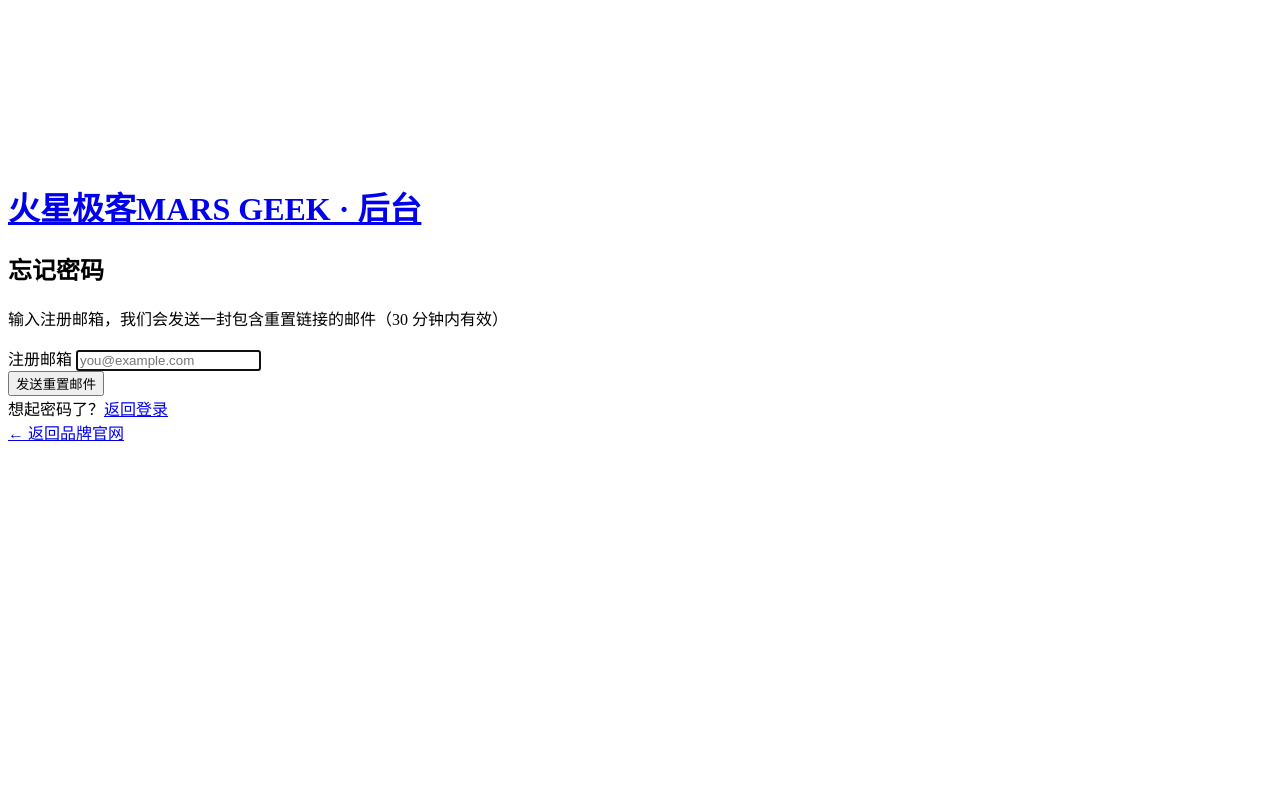
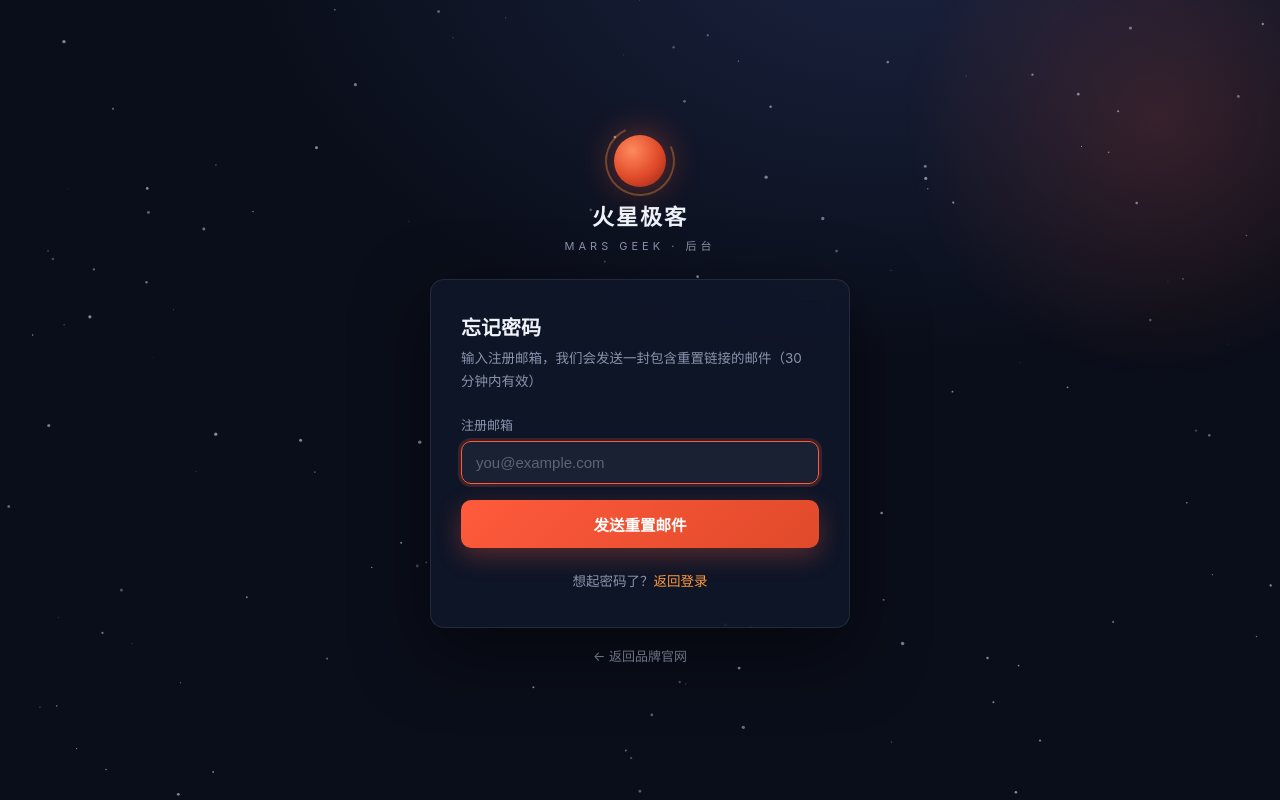
Before and after one commit to curzydj8/mars-geek, a website: page forgot.html in a window 1280 px wide. Drawn offline with Linux system fonts and the light colour scheme; the site is published under a folder, as on GitHub Pages, so addresses that start at the root find nothing.

Commit message:
deploy forgot.html

```diff
--- a/forgot.html
+++ b/forgot.html
@@ -4,14 +4,14 @@
 <meta charset="UTF-8">
 <meta name="viewport" content="width=device-width, initial-scale=1.0">
 <title>忘记密码 · 火星极客 Mars Geek</title>
-<link rel="stylesheet" href="/assets/css/auth.css">
+<link rel="stylesheet" href="assets/css/auth.css">
 </head>
 <body>
 <canvas id="stars"></canvas>
 <div class="mars-glow"></div>
 <div class="wrap">
   <div class="brand">
-    <a href="/"><div class="logo"></div>
+    <a href="index.html"><div class="logo"></div>
     <h1>火星极客<span class="en">MARS GEEK · 后台</span></h1></a>
   </div>
   <div class="card">
@@ -27,13 +27,13 @@
       <button class="btn" id="submitBtn" type="submit"><span class="spinner"></span><span class="btn-text">发送重置邮件</span></button>
     </form>
     <div class="links">
-      想起密码了？<a href="/login.html">返回登录</a>
+      想起密码了？<a href="login.html">返回登录</a>
     </div>
   </div>
-  <div class="back-home"><a href="/">← 返回品牌官网</a></div>
+  <div class="back-home"><a href="index.html">← 返回品牌官网</a></div>
 </div>
-<script src="/assets/js/api.js"></script>
-<script src="/assets/js/auth.js"></script>
+<script src="assets/js/api.js"></script>
+<script src="assets/js/auth.js"></script>
 <script>
 (function () {
   'use strict';
```
